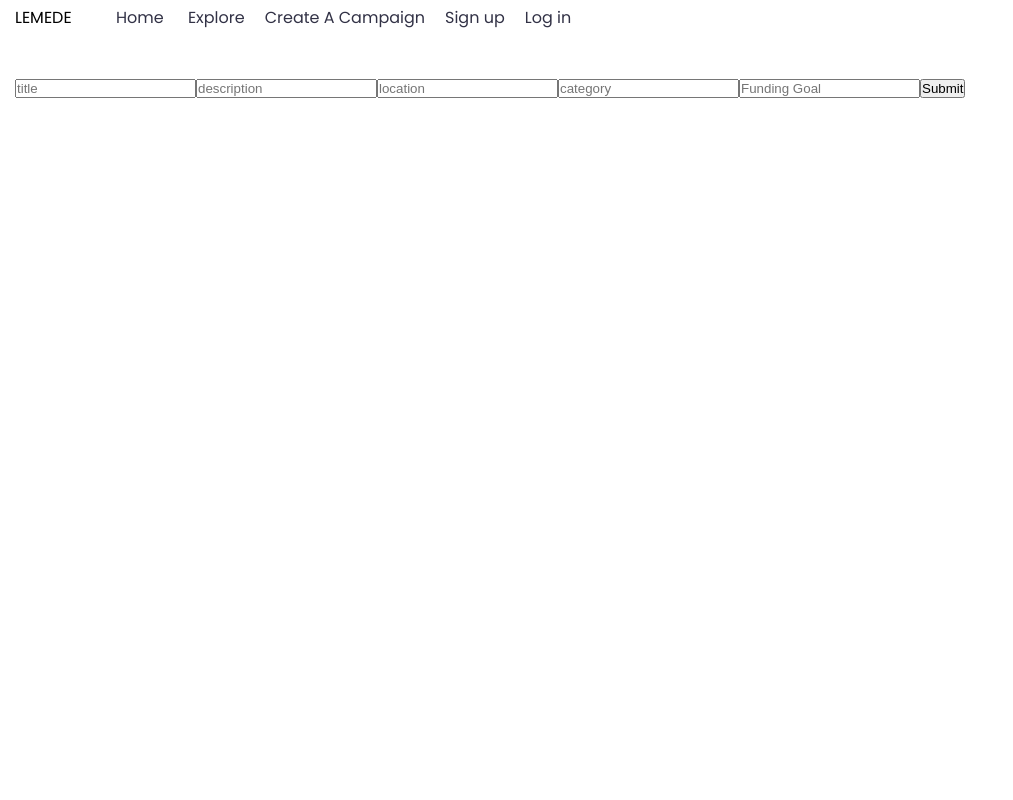
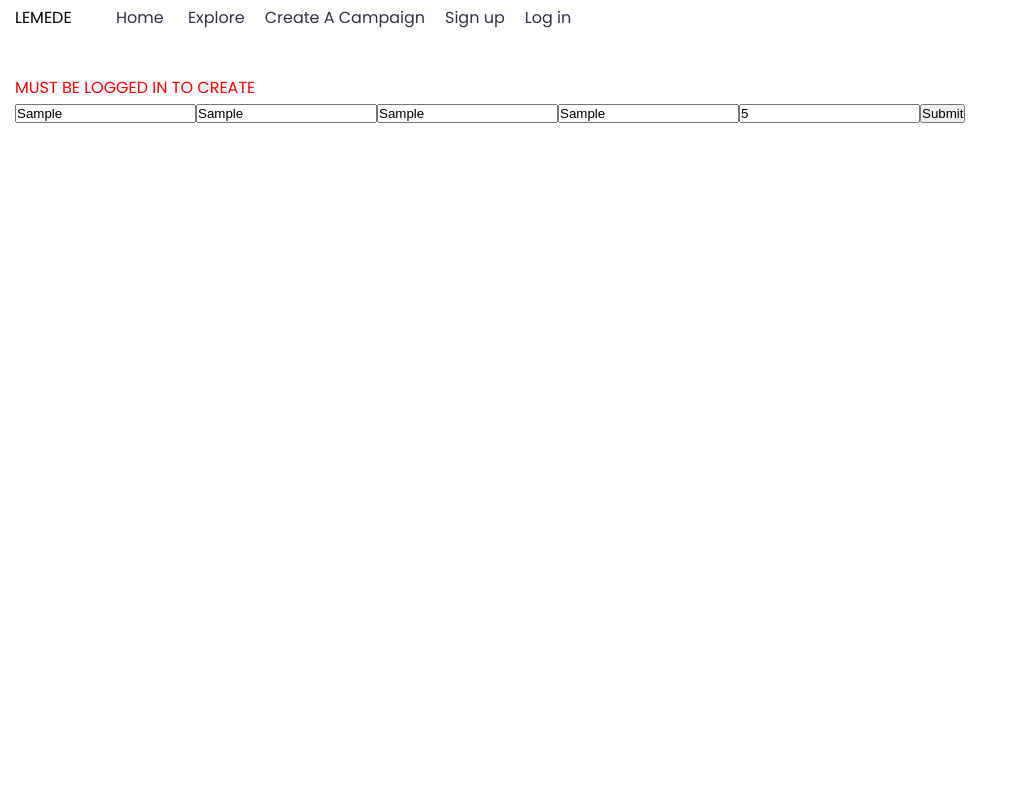
Before and after one commit to FillanL/Lemede_APP_React, a React (Create React App) app: page /NewCampaign in a window 1280 px wide. Both pictures are taken after typing "Sample", "Sample", "Sample", "Sample", "5" into the empty fields and a click on the button "Submit". Shown: the top 800 px of the page, without its empty margins (0-1013 px from the left). Built offline with nearby package versions, Linux system fonts and the light colour scheme; no server answers.

Commit message:
fix featured campaign bug

```diff
--- a/package.json
+++ b/package.json
@@ -7,6 +7,8 @@
     "@fortawesome/free-brands-svg-icons": "^5.9.0",
     "@fortawesome/free-solid-svg-icons": "^5.9.0",
     "@fortawesome/react-fontawesome": "^0.1.4",
+    "babel-polyfill": "^6.26.0",
+    "draft-js": "^0.10.5",
     "flickity": "^2.2.0",
     "react": "^16.8.6",
     "react-dom": "^16.8.6",
--- a/src/Actions/authUserActions.js
+++ b/src/Actions/authUserActions.js
@@ -173,12 +173,10 @@ export const makeCampaignFeatured = (
     })
   })
     .then(r => r.json())
-    .then(items =>{
-      // console.log(items)
-      dispatch({
+    .then(items => dispatch({
         type: FEATURE_CAMPAIGN,
         payload: items
       })
-    }
+
     );
 };
--- a/src/Actions/campaignsActions.js
+++ b/src/Actions/campaignsActions.js
@@ -57,7 +57,6 @@ export const updateCampaign = (updatedCampaign,id) => dispatch => {
     })
     .then(r => r.json())
     .then(campaign =>{
-
         dispatch({
           type: UPDATE_CAMPAIGN_INFO,
           payload: campaign
--- a/src/Componets/Favorites.js
+++ b/src/Componets/Favorites.js
@@ -9,7 +9,9 @@ class Favorites extends Component {
 
     return (
       <>
-        {this.props.favorites != null && this.props.campaigns.length > 0
+        {
+
+          this.props.favorites != null && this.props.campaigns.length > 0
           ? this.props.favorites.favorite_lists.length === 0 ?
           <p>YOU HAVE NOT FAVORITED ANY CAMPAIGNS YET.</p>
           :
--- a/src/Componets/Forms/NewCampaign.js
+++ b/src/Componets/Forms/NewCampaign.js
@@ -24,6 +24,8 @@ class NewCampaign extends Component {
   handleFormSubmit = e => {
     e.preventDefault();
 
+if(this.props.user){
+
   this.props.createCampaign(this.state.newCampaign).then(campaign=>
     this.props.history.push(`/campaign/${campaign.id}`)
 
@@ -38,6 +40,11 @@ class NewCampaign extends Component {
           funding_goal: ""
         }
   })
+}else{
+ this.setState({
+   error:"MUST BE LONGGED IN"
+ })
+}
 
   };
   render() {
@@ -47,6 +54,9 @@ class NewCampaign extends Component {
 
     return (
       <div>
+        {this.state.error? <p style={{color:"red"}}>
+          MUST BE LOGGED IN TO CREATE
+        </p> : null}
         <form onSubmit={e => this.handleFormSubmit(e)}>
           <input
             onChange={e => this.handleChange(e)}
@@ -90,11 +100,11 @@ class NewCampaign extends Component {
   }
 }
 
-// const mapStateToProps =(state)=>({
-//   newCamp: state.campaigns.newCamp
-// })
+const mapStateToProps =(state)=>({
+  user: state.user.currentUser
+})
 
 export default connect(
-  null,
+  mapStateToProps,
   { createCampaign }
 )(NewCampaign);
--- a/src/Reducers/campaignsReducer.js
+++ b/src/Reducers/campaignsReducer.js
@@ -57,6 +57,8 @@ export default function(state = initialState, action) {
             : camp)
       };
       case FEATURE_CAMPAIGN:
+        console.log("feat",action.payload.campaign);
+
           return {
             ...state,
             campaigns: state.campaigns.map(camp =>
--- a/src/Reducers/userReducer.js
+++ b/src/Reducers/userReducer.js
@@ -52,6 +52,8 @@ export default function(state = initialState, action) {
         valid: true
       };
       case FEATURE_CAMPAIGN:
+        console.log("user",action.payload);
+
         return{
           ...state,
           currentUser: action.payload.user,
```
Also changed, not shown: 1 other file (tests, documents, lock files or other folders). Lines whose indentation alone changed are shown as unchanged.
